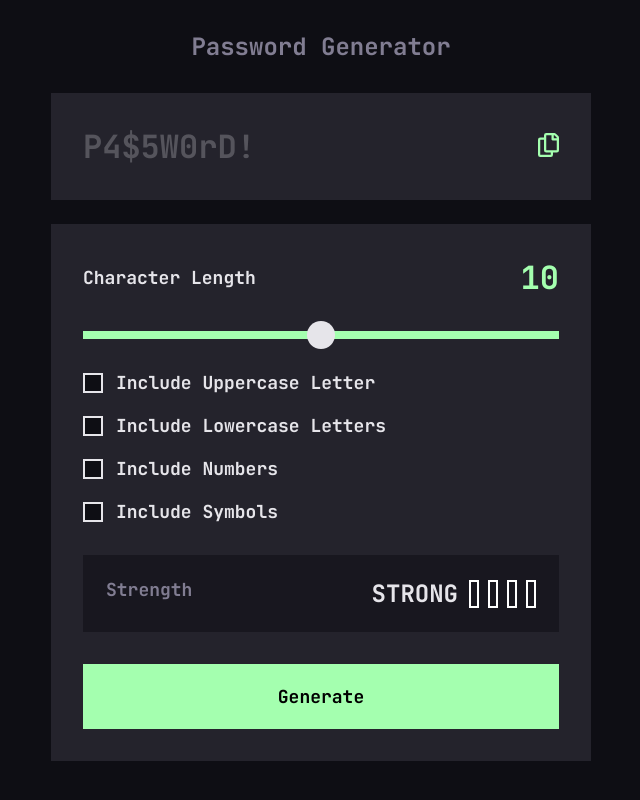
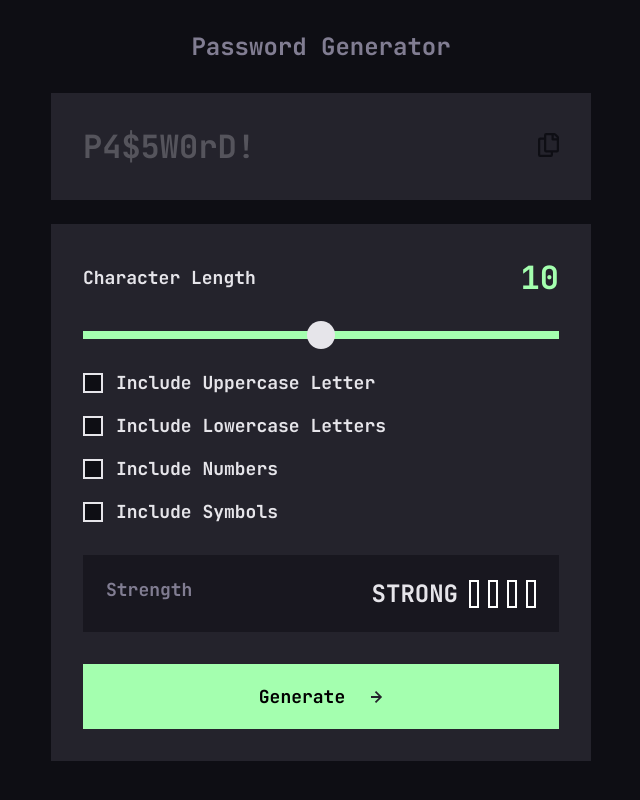
Before and after one commit to LuisVera1/frontendMentor-Projects, a Next.js app: page /password-generator in a window 1280 px wide. Shown: the whole page, without its empty margins (319-959 px from the left). Built offline with nearby package versions, Linux system fonts and the light colour scheme.

Commit message:
functionaloty
-add disabled to copy button
-count the type of characters selected
-add arrow icon

```diff
--- /dev/null
+++ b/src/app/password-generator/components/Icons/Arrow.jsx
@@ -0,0 +1,14 @@
+
+export default function Arrow() {
+  return (
+    <svg
+      width="12"
+      height="12"
+      xmlns="http://www.w3.org/2000/svg">
+      <path
+        fill="#24232C"
+        d="m5.106 12 6-6-6-6-1.265 1.265 3.841 3.84H.001v1.79h7.681l-3.841 3.84z"
+      />
+    </svg>
+  )
+}
--- a/src/app/password-generator/components/Password-Field/Password-field.jsx
+++ b/src/app/password-generator/components/Password-Field/Password-field.jsx
@@ -35,11 +35,9 @@ export default function PasswordField() {
 
       <div className={styles.btnCopiedSection}>
         {status == appstatus.copied && <p className={styles.copied}>COPIED</p>}
-
-        <button className={styles.btnCopy} onClick={handleCopyPassword} aria-label='Copy password'>
+        <button className={styles.btnCopy} onClick={handleCopyPassword} aria-label='Copy password' disabled={status == appstatus.start ? true : false}>
           <Copy />
         </button>
-
       </div>
 
     </div>
--- a/src/app/password-generator/components/Password-Field/password.module.css
+++ b/src/app/password-generator/components/Password-Field/password.module.css
@@ -39,3 +39,11 @@
 .btnCopy:focus svg path {
 	fill: var(--green);
 }
+
+.btnCopy:disabled {
+	cursor: not-allowed;
+}
+
+.btnCopy:disabled svg path{
+	fill: var(--background);
+}
--- a/src/app/password-generator/components/Password-Options/PasswordOptions.jsx
+++ b/src/app/password-generator/components/Password-Options/PasswordOptions.jsx
@@ -2,6 +2,9 @@
 
 import { useState } from 'react'
 import styles from './content.module.css'
+import Arrow from '../Icons/Arrow'
+import { countTypes } from '../../helpers/countTypes'
+import { generatePassword } from '../../helpers/generatePassword'
 
 const initialState = {
   length: 10,
@@ -9,6 +12,7 @@ const initialState = {
   lowercase: false,
   numbers: false,
   symbols: false,
+  count: 0,
 }
 
 export default function PasswordOptions() {
@@ -28,8 +32,17 @@ export default function PasswordOptions() {
 
   const handleSubmit = (event) => {
     event.preventDefault();
-    console.log('submitting')
-    console.log(options)
+
+    //count selected
+    const data = countTypes(options)
+
+    if (data.count == 0) {
+      alert('Please choose at least one option')
+      return;
+    }
+
+    //generate password
+    generatePassword();
   }
 
   return (
@@ -109,7 +122,9 @@ export default function PasswordOptions() {
       </div>
       {/* end component */}
 
-      <button className={styles.button} type='submit'>Generate</button>
+      <button className={styles.button} type='submit'>Generate
+        <Arrow />
+      </button>
     </form>
   )
 }
--- a/src/app/password-generator/components/Password-Options/content.module.css
+++ b/src/app/password-generator/components/Password-Options/content.module.css
@@ -1,16 +1,16 @@
 .content {
 	background-color: var(--dark-gray);
-	margin-top: 24px;
-	padding: var(--padding-desktop);
 	display: flex;
 	flex-direction: column;
 	gap: 32px;
+	margin-top: 24px;
+	padding: var(--padding-desktop);
 }
 
 .lengthSection {
+	align-items: center;
 	display: flex;
 	justify-content: space-between;
-	align-items: center;
 }
 
 .labelLength {
@@ -19,7 +19,7 @@
 }
 
 /*----------------------------------------------- input range */
-/* reset stylñes */
+/* reset styles */
 .inpRange {
 	-webkit-appearance: none;
 	appearance: none;
@@ -43,16 +43,16 @@
 .inpRange::-webkit-slider-thumb {
 	-webkit-appearance: none;
 	appearance: none;
-	margin-top: -10px;
 	background-color: var(--light-gray);
 	border-radius: 50%;
 	height: 28px;
+	margin-top: -10px;
 	width: 28px;
 }
 
 .inpRange:focus::-webkit-slider-thumb {
+	background-color: var(--background);
 	outline: 2px solid var(--green);
-	background-color: var(--background);
 }
 
 /*********** Firefox styles ***********/
@@ -72,8 +72,8 @@
 }
 
 .inpRange:focus::-moz-range-thumb {
+	background-color: var(--background);
 	outline: 2px solid var(--green);
-	background-color: var(--background);
 }
 
 /*----------------------------------------------- */
@@ -87,26 +87,26 @@
 }
 
 .checkRow {
+	padding-left: 33px;
 	position: relative;
-	padding-left: 33px;
 }
 
 /* hide checkbox */
 .inputBox {
+	opacity: 0;
 	position: absolute;
 	z-index: -1;
-	opacity: 0;
 }
 
 /* place custom checkbox */
 .boxIndicator {
+	background: var(--background);
+	border: 2px solid var(--light-gray);
+	height: 20px;
+	left: 0;
 	position: absolute;
 	top: 2px;
-	left: 0;
-	height: 20px;
 	width: 20px;
-	background: var(--background);
-	border: 2px solid var(--light-gray);
 }
 
 .boxIndicator:hover {
@@ -120,26 +120,26 @@
 
 /* icon */
 .inputBox:checked ~ .boxIndicator::after {
+	color: var(--background);
 	content: '✔';
-	color: var(--background);
+	left: 1px;
 	position: absolute;
 	top: -5px;
-	left: 2px;
 }
 
 /*----------------------------------------------- */
 
 /* checkbox label */
 .checkboxLabel {
+	color: var(--light-gray);
 	font-size: 1.125rem;
-	color: var(--light-gray);
 }
 
 .strengthSection {
 	background-color: #18171f;
-	padding: 23px;
 	display: flex;
 	justify-content: space-between;
+	padding: 23px;
 }
 
 .strengthLabel {
@@ -153,28 +153,42 @@
 }
 
 .button {
-	width: 100%;
 	background-color: var(--green);
-	padding: 19px;
 	border: 2px solid var(--green);
 	font-family: 'JetBrains Mono', monospace;
 	font-optical-sizing: auto;
+	font-size: 1.125rem;
+	font-style: normal;
 	font-weight: 700;
-	font-style: normal;
-	font-size: 1.125rem;
-	transition: background-color 0.5s;
+	padding: 19px;
+	transition: 0.5s;
+	width: 100%;
 }
 
 .button:hover {
 	background-color: var(--dark-gray);
 	color: var(--green);
-	transition: background-color 0.5s;
+	transition: 0.5s;
+}
+
+/* arrow icon */
+.button svg {
+	margin-left: 26px;
+}
+
+.btn svg path {
+	transition: 0.5s;
+}
+
+.button:hover svg path {
+	fill: var(--green);
+	transition: 0.5s;
 }
 
 /* make component */
 .newComponent {
+	align-items: center;
 	display: flex;
-	align-items: center;
 	gap: 11px;
 }
 
@@ -190,24 +204,24 @@
 
 .strength1 {
 	border: 2px solid white;
+	height: 28px;
 	width: 10px;
-	height: 28px;
 }
 
 .strength2 {
 	border: 2px solid white;
+	height: 28px;
 	width: 10px;
-	height: 28px;
 }
 
 .strength3 {
 	border: 2px solid white;
+	height: 28px;
 	width: 10px;
-	height: 28px;
 }
 
 .strength4 {
 	border: 2px solid white;
+	height: 28px;
 	width: 10px;
-	height: 28px;
 }
--- /dev/null
+++ b/src/app/password-generator/helpers/countTypes.js
@@ -0,0 +1,10 @@
+export const countTypes = (options) => {
+	const keys = Object.keys(options);
+
+	const totalCount = keys.reduce((acc, item) => {
+		if (options[item] == true) return acc + 1;
+		return acc + 0;
+	}, 0);
+
+	return { ...options, count: totalCount };
+};
--- /dev/null
+++ b/src/app/password-generator/helpers/generatePassword.js
@@ -0,0 +1,3 @@
+export const generatePassword = (options) => {
+	console.log('generate');
+};
```
